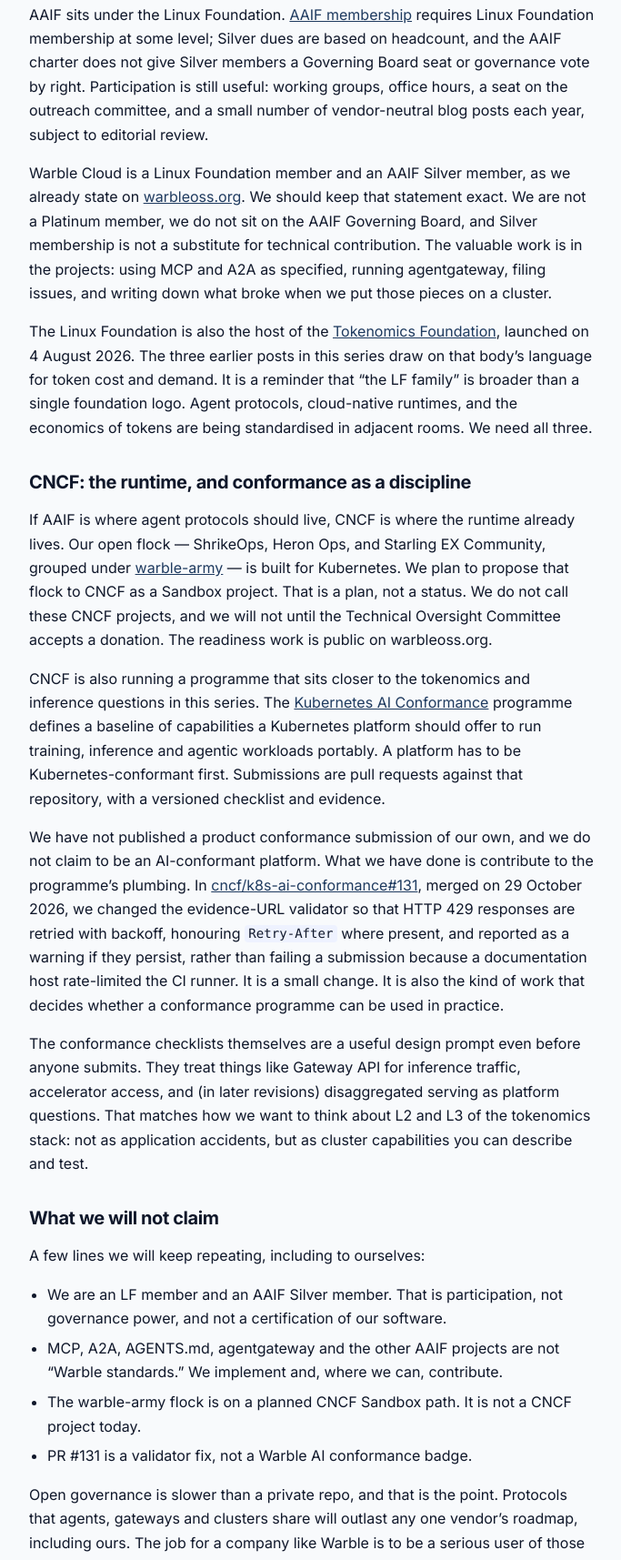
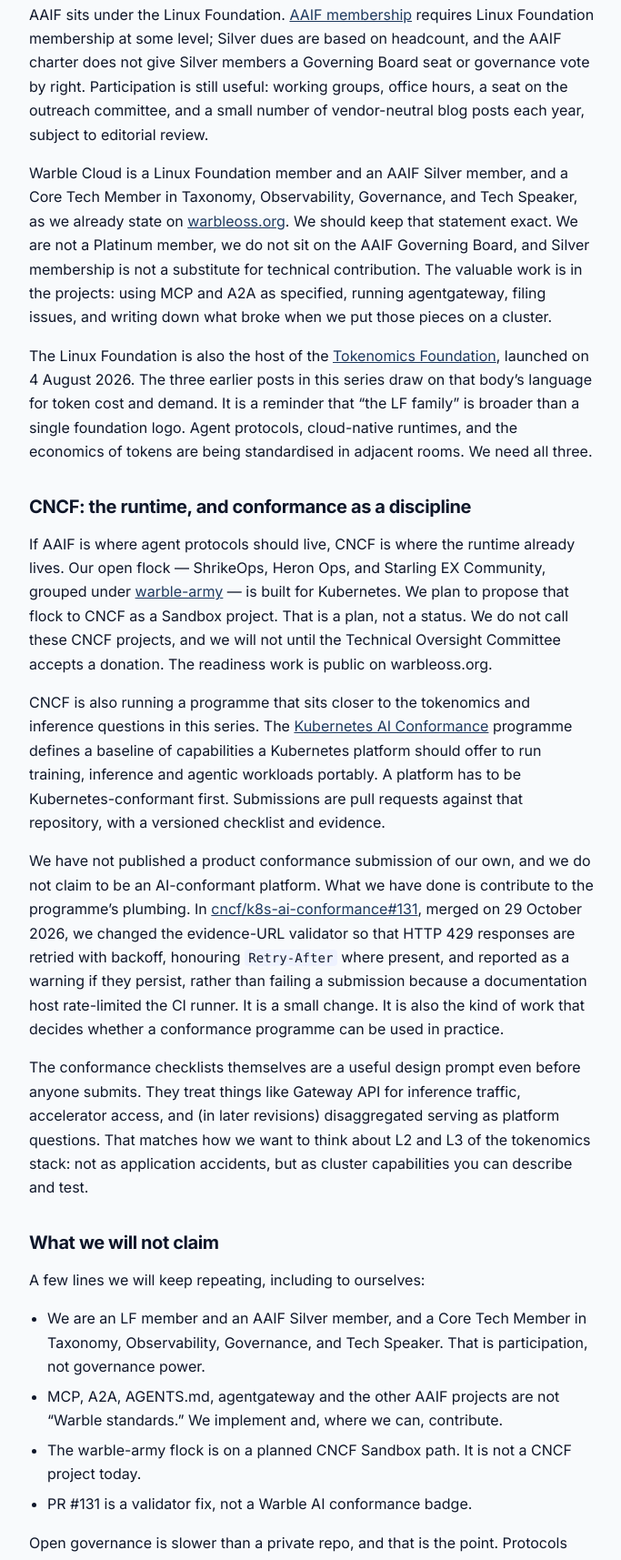
Before and after one commit to warbletech/warbleoss.org, a plain HTML site: page blog/building-on-aaif-linux-foundation-and-cncf.html in a window 1280 px wide. Shown: the part 1580-3295 px from the top of the page at 91% size, without its empty margins (296-979 px from the left). Drawn offline with Linux system fonts and the light colour scheme.

Commit message:
copy: drop membership certification disclaimer; add Core Tech Member line
Remove the 'not a certification of our software' claim from the AAIF/LF
blog post. Keep the factual LF and AAIF Silver member wording, and present
Warble as a Core Tech Member in Taxonomy, Observability, Governance, and
Tech Speaker on the homepage, CNCF notes, and that post.

```diff
--- a/blog/building-on-aaif-linux-foundation-and-cncf.html
+++ b/blog/building-on-aaif-linux-foundation-and-cncf.html
@@ -47,7 +47,7 @@
 <p>Building on these projects is a product decision. If a customer can attach the same MCP server to our agents and to someone else&rsquo;s, they are less trapped. If our gateway speaks the same protocols, we can spend our engineering time on policy, attribution and Kubernetes operations rather than on a one-off RPC dialect. That is the practical meaning of &ldquo;open standards&rdquo; for a company our size.</p>
 <h2>The Linux Foundation, and what membership is not</h2>
 <p>AAIF sits under the Linux Foundation. <a href="https://aaif.io/members">AAIF membership</a> requires Linux Foundation membership at some level; Silver dues are based on headcount, and the AAIF charter does not give Silver members a Governing Board seat or governance vote by right. Participation is still useful: working groups, office hours, a seat on the outreach committee, and a small number of vendor-neutral blog posts each year, subject to editorial review.</p>
-<p>Warble Cloud is a Linux Foundation member and an AAIF Silver member, as we already state on <a href="https://warbleoss.org/#cncf">warbleoss.org</a>. We should keep that statement exact. We are not a Platinum member, we do not sit on the AAIF Governing Board, and Silver membership is not a substitute for technical contribution. The valuable work is in the projects: using MCP and A2A as specified, running agentgateway, filing issues, and writing down what broke when we put those pieces on a cluster.</p>
+<p>Warble Cloud is a Linux Foundation member and an AAIF Silver member, and a Core Tech Member in Taxonomy, Observability, Governance, and Tech Speaker, as we already state on <a href="https://warbleoss.org/#cncf">warbleoss.org</a>. We should keep that statement exact. We are not a Platinum member, we do not sit on the AAIF Governing Board, and Silver membership is not a substitute for technical contribution. The valuable work is in the projects: using MCP and A2A as specified, running agentgateway, filing issues, and writing down what broke when we put those pieces on a cluster.</p>
 <p>The Linux Foundation is also the host of the <a href="https://www.linuxfoundation.org/press/linux-foundation-launches-the-tokenomics-foundation-to-define-the-economics-and-roi-of-ai-value">Tokenomics Foundation</a>, launched on 4 August 2026. The three earlier posts in this series draw on that body&rsquo;s language for token cost and demand. It is a reminder that &ldquo;the LF family&rdquo; is broader than a single foundation logo. Agent protocols, cloud-native runtimes, and the economics of tokens are being standardised in adjacent rooms. We need all three.</p>
 <h2>CNCF: the runtime, and conformance as a discipline</h2>
 <p>If AAIF is where agent protocols should live, CNCF is where the runtime already lives. Our open flock — ShrikeOps, Heron Ops, and Starling EX Community, grouped under <a href="https://github.com/warbletech/warble-army">warble-army</a> — is built for Kubernetes. We plan to propose that flock to CNCF as a Sandbox project. That is a plan, not a status. We do not call these CNCF projects, and we will not until the Technical Oversight Committee accepts a donation. The readiness work is public on warbleoss.org.</p>
@@ -57,7 +57,7 @@
 <h2>What we will not claim</h2>
 <p>A few lines we will keep repeating, including to ourselves:</p>
 <ul>
-<li>We are an LF member and an AAIF Silver member. That is participation, not governance power, and not a certification of our software.</li>
+<li>We are an LF member and an AAIF Silver member, and a Core Tech Member in Taxonomy, Observability, Governance, and Tech Speaker. That is participation, not governance power.</li>
 <li>MCP, A2A, AGENTS.md, agentgateway and the other AAIF projects are not &ldquo;Warble standards.&rdquo; We implement and, where we can, contribute.</li>
 <li>The warble-army flock is on a planned CNCF Sandbox path. It is not a CNCF project today.</li>
 <li>PR #131 is a validator fix, not a Warble AI conformance badge.</li>
```
Also changed, not shown: index.html (+3 -1 lines), 3 other files.
